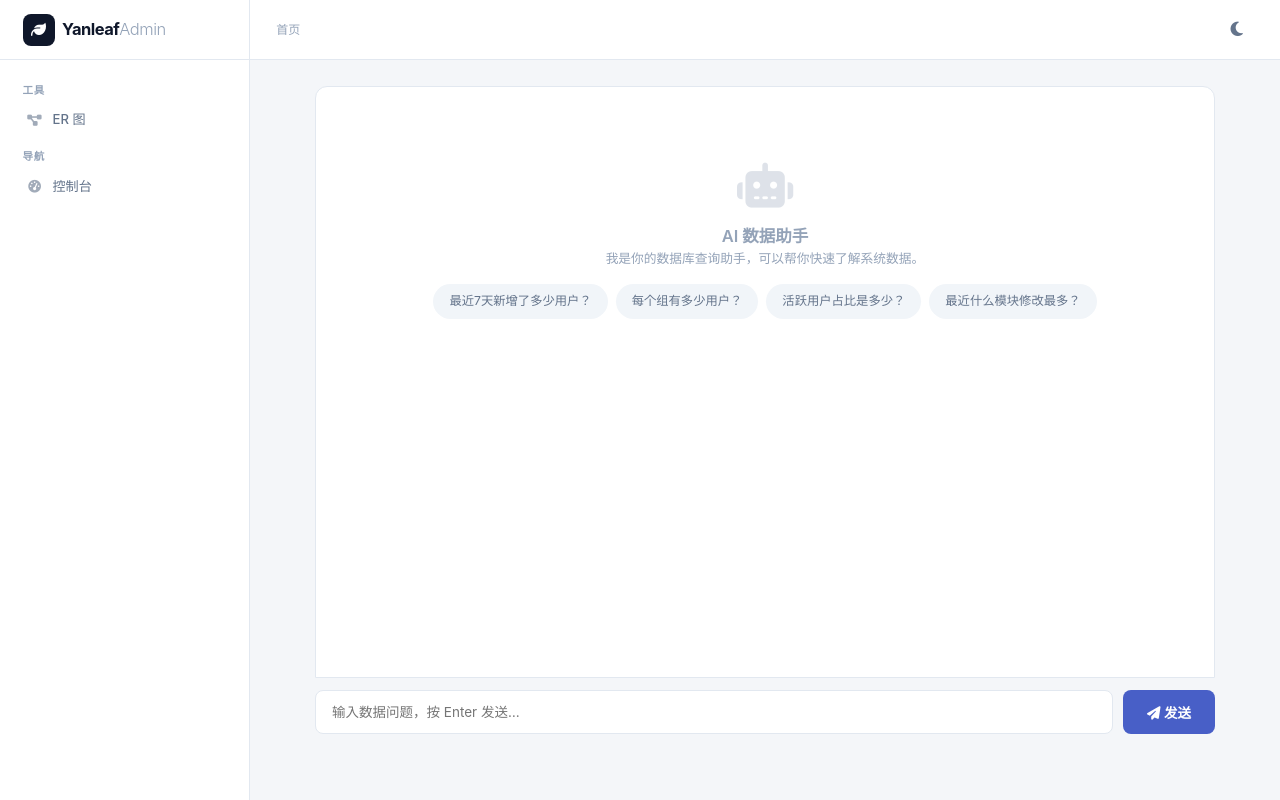
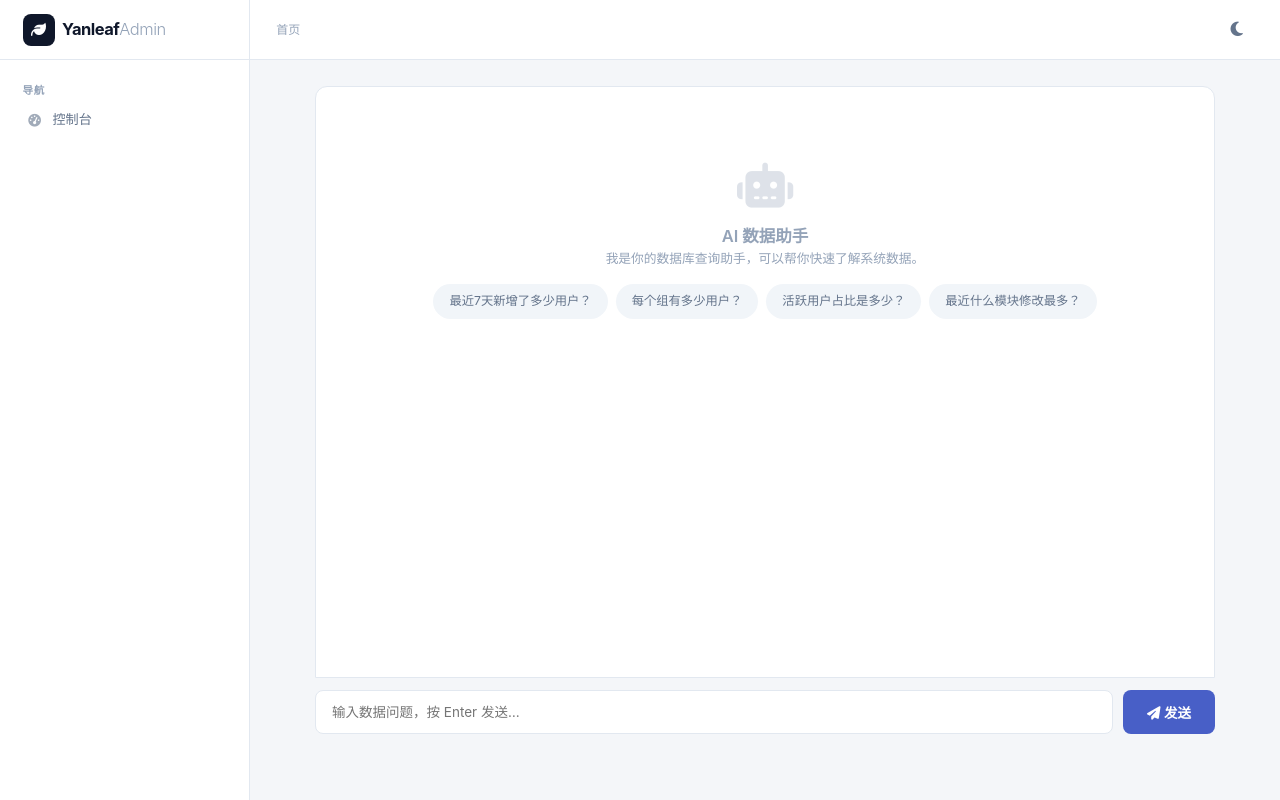
Before and after one commit to zhouyanye/yanleafadmin, a Django app: template apps/ai_assistant/templates/ai/fullpage.html in a window 1280 px wide. Run offline with Django 5.2, Linux system fonts and the light colour scheme; the template is opened without the code that fills it, so the values that code supplies are empty.

Commit message:
fix: remove broken ER sidebar link, update README for accurate pip install docs

```diff
--- a/apps/theme/templates/admin/base.html
+++ b/apps/theme/templates/admin/base.html
@@ -81,14 +81,6 @@
                 </div>
                 {% endfor %}
                 {% endif %}
-
-                <!-- 工具区 -->
-                <div class="sidebar-section">
-                    <p class="sidebar-section-title">{% translate '工具' %}</p>
-                    <ul class="sidebar-menu">
-                        <li><a href="/admin/erd/"><span class="menu-icon"><i class="fas fa-project-diagram"></i></span>{% translate 'ER 图' %}</a></li>
-                    </ul>
-                </div>
 
                 {% if not available_apps %}
                 <div class="sidebar-section">
--- a/setup.py
+++ b/setup.py
@@ -3,7 +3,7 @@ from setuptools import setup, find_packages
 
 setup(
     name='yanleafadmin',
-    version='2.0.4',
+    version='2.0.5',
     description='极简白色现代 Django Admin 主题体系 — 基于 Django + Bulma CSS',
     long_description=open('README.md', encoding='utf-8').read() if __import__('os').path.exists('README.md') else '',
     long_description_content_type='text/markdown',
```
Also changed, not shown: README.md.
